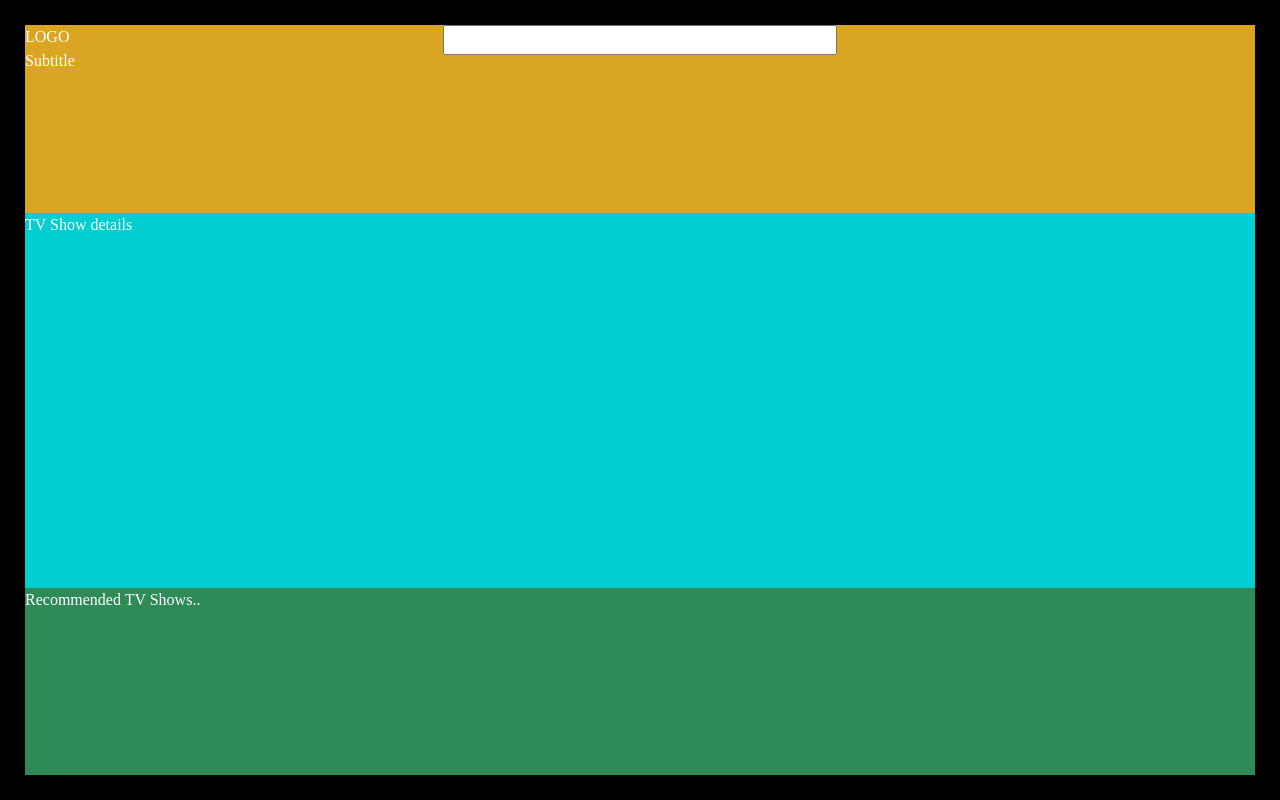
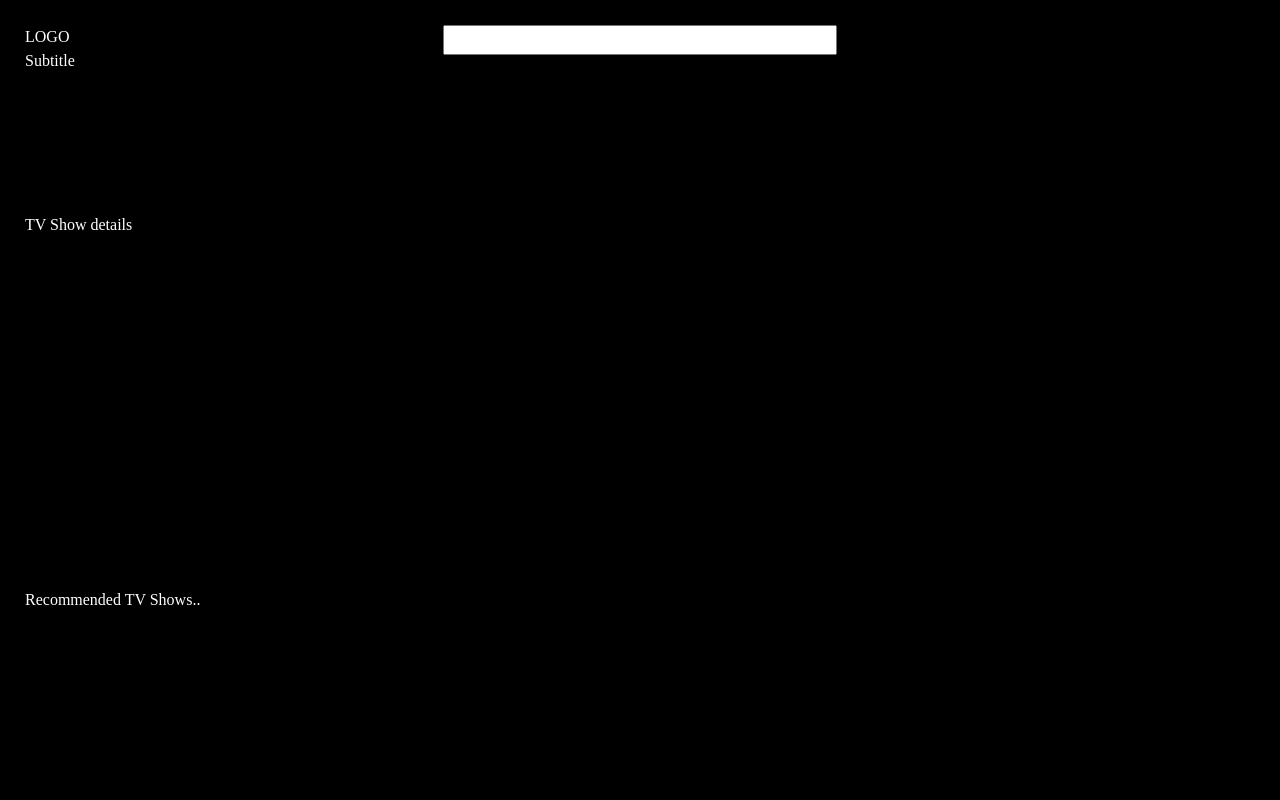
Before and after one commit to Aishwarya9425/react-tv-show-adviser, a React (Create React App) app: page / in a window 1280 px wide. Built offline with nearby package versions, Linux system fonts and the light colour scheme; no server answers; a web font is replaced by a local one.

Commit message:
added popular tv show api axios request

```diff
--- a/package.json
+++ b/package.json
@@ -6,6 +6,7 @@
     "@testing-library/jest-dom": "^5.16.5",
     "@testing-library/react": "^13.4.0",
     "@testing-library/user-event": "^13.5.0",
+    "axios": "^1.2.3",
     "react": "^18.2.0",
     "react-dom": "^18.2.0",
     "react-scripts": "5.0.1",
--- a/src/App.jsx
+++ b/src/App.jsx
@@ -1,4 +1,7 @@
+import { TVShowAPI } from "./api/tv-show";
 import s from "./style.module.css";
+
+TVShowAPI.fetchPopulars();
 export function App() {
   return (
     <div className={s.main_container}>
--- /dev/null
+++ b/src/api/tv-show.js
@@ -0,0 +1,16 @@
+import axios from "axios";
+export class TVShowAPI {
+  static async fetchPopulars() {
+    //URL--> https://api.themoviedb.org/3/tv/popular?api_key=<<api_key>>&language=en-US&page=1
+    //API Key --> d415fbd52be87cdb36283b250c0839bf
+
+    const BASE_URL = "https://api.themoviedb.org/3/";
+    const API_KEY_PARAM = "?api_key=d415fbd52be87cdb36283b250c0839bf";
+
+    const response = await axios.get(`${BASE_URL}tv/popular${API_KEY_PARAM}`);
+    console.log("response.data.results --> ", response.data.results);
+    return response.data.results;
+    //send request
+    //return the response
+  }
+}
--- a/src/style.module.css
+++ b/src/style.module.css
@@ -8,15 +8,12 @@
 
 .header {
   flex: 2;
-  background-color: goldenrod;
 }
 
 .tv_show_detail {
   flex: 4;
-  background-color: darkturquoise;
 }
 
 .recommended_tv_shows {
   flex: 2;
-  background-color: seagreen;
 }
```
Also changed, not shown: 1 other file (tests, documents, lock files or other folders).
